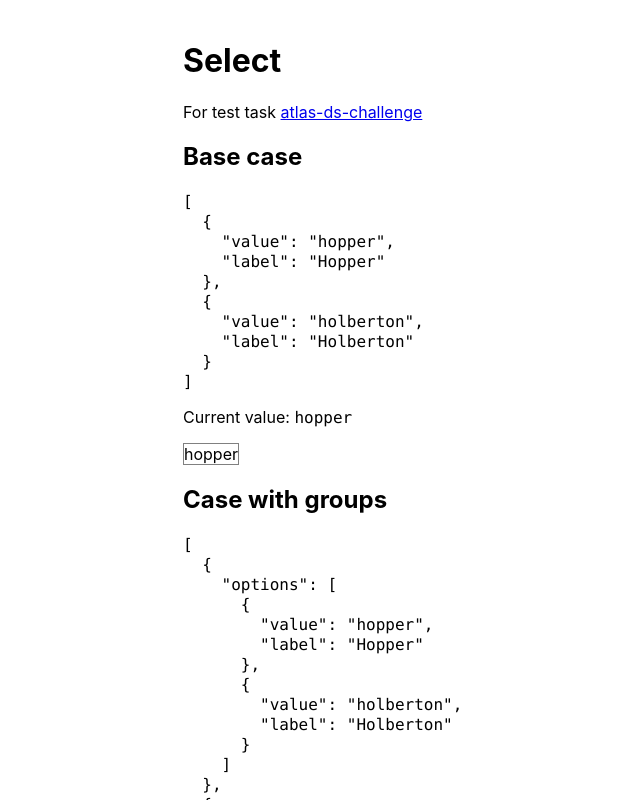
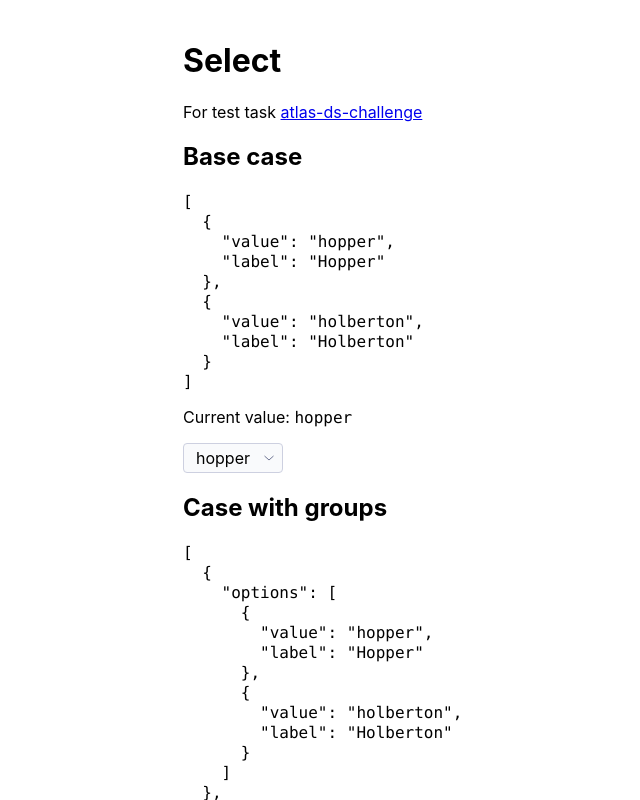
Before and after one commit to AndreiEres/adjust-ui, a React (Create React App) app: page / in a window 1280 px wide. Shown: the top 800 px of the page, without its empty margins (57-697 px from the left). Built offline with nearby package versions, Linux system fonts and the light colour scheme.

Commit message:
Add styles

```diff
--- a/src/components/select/Select.tsx
+++ b/src/components/select/Select.tsx
@@ -1,8 +1,9 @@
 import PropTypes from 'prop-types'
 import React from 'react'
 import { SelectOptionsList } from './SelectOptionsList'
+import { SelectTrigger } from './SelectTrigger'
+import s from './styles.module.css'
 import { SelectProps } from './types'
-import s from './styles.module.css'
 
 export const Select: React.FC<SelectProps> = ({
   value,
@@ -20,10 +21,8 @@ export const Select: React.FC<SelectProps> = ({
   if (options.length === 0) return null
 
   return (
-    <div>
-      <div className={s.select} onClick={open}>
-        {value}
-      </div>
+    <div className={s.root}>
+      <SelectTrigger label={value} onClick={open} />
       {isOpen && (
         <SelectOptionsList
           currentValue={value}
--- a/src/components/select/SelectBaseOption.tsx
+++ b/src/components/select/SelectBaseOption.tsx
@@ -1,7 +1,9 @@
+import PropTypes from 'prop-types'
 import React from 'react'
-import PropTypes from 'prop-types'
+import { cn } from '../../utils/classnames'
+import s from './styles.module.css'
 import { SelectBaseOptionProps } from './types'
-import s from './styles.module.css'
+import { ReactComponent as CheckIcon } from './assets/check-light.svg'
 
 export const SelectBaseOption: React.FC<SelectBaseOptionProps> = ({
   value,
@@ -15,9 +17,14 @@ export const SelectBaseOption: React.FC<SelectBaseOptionProps> = ({
   const handleClick = () => onClick(value)
 
   return (
-    <div className={isCurrent ? s.current : undefined} onClick={handleClick}>
-      <div>{label}</div>
-      {showDescription && <div>{description}</div>}
+    <div className={cn(s.option, isCurrent && s.current)} onClick={handleClick}>
+      <div className={s.optionIcon}>{isCurrent && <CheckIcon />}</div>
+      <div className={s.optionInfo}>
+        <div className={s.optionLabel}>{label}</div>
+        {showDescription && (
+          <div className={s.optionDescription}>{description}</div>
+        )}
+      </div>
     </div>
   )
 }
--- a/src/components/select/SelectGroupOption.tsx
+++ b/src/components/select/SelectGroupOption.tsx
@@ -1,8 +1,8 @@
 import PropTypes from 'prop-types'
 import React from 'react'
 import { SelectBaseOption } from './SelectBaseOption'
+import s from './styles.module.css'
 import { SelectGroupOptionProps } from './types'
-import s from './styles.module.css'
 
 export const SelectGroupOption: React.FC<SelectGroupOptionProps> = ({
   options,
@@ -15,7 +15,7 @@ export const SelectGroupOption: React.FC<SelectGroupOptionProps> = ({
       <SelectBaseOption
         {...option}
         currentValue={currentValue}
-        showDescription
+        showDescription={showDescription}
         onClick={onClick}
         key={option.value}
       />
--- a/src/components/select/SelectOptionsList.tsx
+++ b/src/components/select/SelectOptionsList.tsx
@@ -3,6 +3,7 @@ import React from 'react'
 import { SelectOption } from './SelectOption'
 import { SelectOptionsListProps } from './types'
 import s from './styles.module.css'
+import { cn } from '../../utils/classnames'
 
 export const SelectOptionsList: React.FC<SelectOptionsListProps> = ({
   currentValue,
@@ -10,7 +11,7 @@ export const SelectOptionsList: React.FC<SelectOptionsListProps> = ({
   showDescription,
   onClick,
 }) => (
-  <div className={s.optionsList}>
+  <div className={cn(s.optionsList, showDescription && s.withDescription)}>
     {options.map((option, idx) => (
       <SelectOption
         {...option}
--- /dev/null
+++ b/src/components/select/SelectTrigger.tsx
@@ -0,0 +1,22 @@
+import PropTypes from 'prop-types'
+import React from 'react'
+import { ReactComponent as ChevronIcon } from './assets/chevron-down.svg'
+import s from './styles.module.css'
+import { SelectTriggerProps } from './types'
+
+export const SelectTrigger: React.FC<SelectTriggerProps> = ({
+  label,
+  onClick,
+}) => (
+  <div className={s.trigger} onClick={onClick}>
+    <div className={s.triggerLabel}>{label}</div>
+    <div className={s.triggerIcon}>
+      <ChevronIcon />
+    </div>
+  </div>
+)
+
+SelectTrigger.propTypes = {
+  label: PropTypes.string.isRequired,
+  onClick: PropTypes.func.isRequired,
+}
--- a/src/components/select/styles.module.css
+++ b/src/components/select/styles.module.css
@@ -1,16 +1,114 @@
-.select {
-  display: inline-block;
-  border: 1px solid gray;
+.root {
+  --color-white: #fff;
+  --color-light: #f9fafc;
+  --color-light-gray: #eceef4;
+  --color-gray: #cdd0e0;
+  --color-dark-gray: #6e7492;
+  --color-dark: #191d2f;
+  --color-cyan: #00a3be;
+  --color-dark-cyan: #05778f;
+  --color-shadow: #6e749226;
+
+  --size-s-5: 4px;
+  --size-s-10: 8px;
+  --size-s-15: 12px;
+  --size-s-20: 16px;
+  --size-s-25: 20px;
+  --size-s-30: 24px;
+  --size-s-40: 32px;
+  --size-s-50: 40px;
+  --size-s-60: 48px;
+  --size-s-70: 56px;
+
+  --color-background: var(--color-light);
+  --color-key: var(--color-dark-cyan);
+  --color-hover: var(--color-light-gray);
+  --color-border: var(--color-gray);
+
+  display: flex;
+  flex-direction: column;
+  align-items: flex-start;
+  position: relative;
+}
+
+.root * {
+  box-sizing: border-box;
+}
+
+.trigger {
+  display: flex;
+  justify-content: space-between;
+  align-items: center;
+  min-width: 100px;
+  padding: var(--size-s-5) 0;
+  border: 1px solid var(--color-border);
+  border-radius: var(--size-s-5);
+  /* TODO: In spec we use white instead of background color, maybe mistake */
+  background-color: var(--color-background);
+  cursor: pointer;
+}
+
+.triggerLabel {
+  padding: 0 var(--size-s-15);
+}
+
+.triggerIcon {
+  display: flex;
+  padding-right: var(--size-s-10);
 }
 
 .optionsList {
-  border: 1px solid gray;
+  position: absolute;
+  top: 100%;
+  width: 141px;
+  margin-top: var(--size-s-5);
+  padding: var(--size-s-5) 0;
+  border: 1px solid var(--color-border);
+  border-radius: var(--size-s-5);
+  background-color: var(--color-background);
+  box-shadow: 0px 2px 8px var(--color-shadow);
+  cursor: pointer;
 }
 
-.groupOption {
-  border-bottom: 1px solid gray;
+.optionsList.withDescription {
+  width: 312px;
+}
+
+.groupOption:not(:last-child)::after {
+  content: '';
+  display: block;
+  margin: var(--size-s-5) 0;
+  border-bottom: 1px solid var(--color-border);
+}
+
+.option {
+  display: flex;
+  align-items: flex-start;
+  padding: var(--size-s-5) 0;
+}
+
+.option:not(.current):hover {
+  background-color: var(--color-hover);
+}
+
+.optionIcon {
+  display: flex;
+  justify-content: center;
+  width: var(--size-s-50);
+}
+
+.optionInfo {
+  display: flex;
+  flex-direction: column;
+  padding-right: var(--size-s-20);
+}
+
+.optionDescription {
+  padding-top: calc(var(--size-s-5) / 2);
 }
 
 .current {
-  background-color: darkcyan;
+  color: var(--color-background);
+  background-color: var(--color-key);
+  cursor: default;
 }
--- a/src/components/select/types.ts
+++ b/src/components/select/types.ts
@@ -17,6 +17,11 @@ export type SelectProps = {
   onChange?: (value: string) => void
 }
 
+export type SelectTriggerProps = {
+  label: string
+  onClick: () => void
+}
+
 export type SelectOptionCommonProps = {
   currentValue: string
   showDescription: boolean
--- a/src/index.css
+++ b/src/index.css
@@ -1,3 +1,5 @@
+@import-normalize;
+
 body {
   margin: 0;
   font-family: -apple-system, BlinkMacSystemFont, 'Segoe UI', 'Roboto', 'Oxygen',
--- /dev/null
+++ b/src/utils/classnames.ts
@@ -0,0 +1,2 @@
+export const cn = (...args: unknown[]): string =>
+  args.filter((c) => !!c).join(' ')
```
Also changed, not shown: src/components/select/assets/check-light.svg (added), src/components/select/assets/chevron-down.svg (added).
